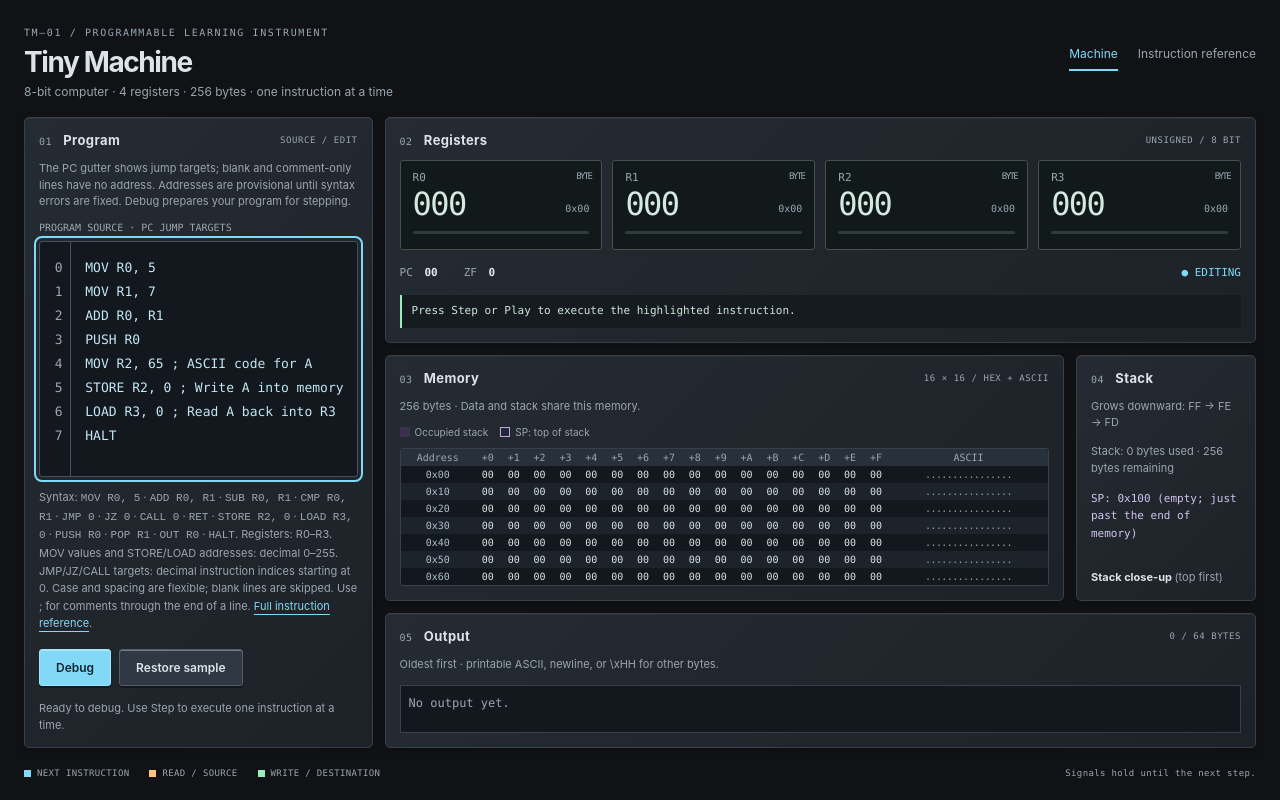
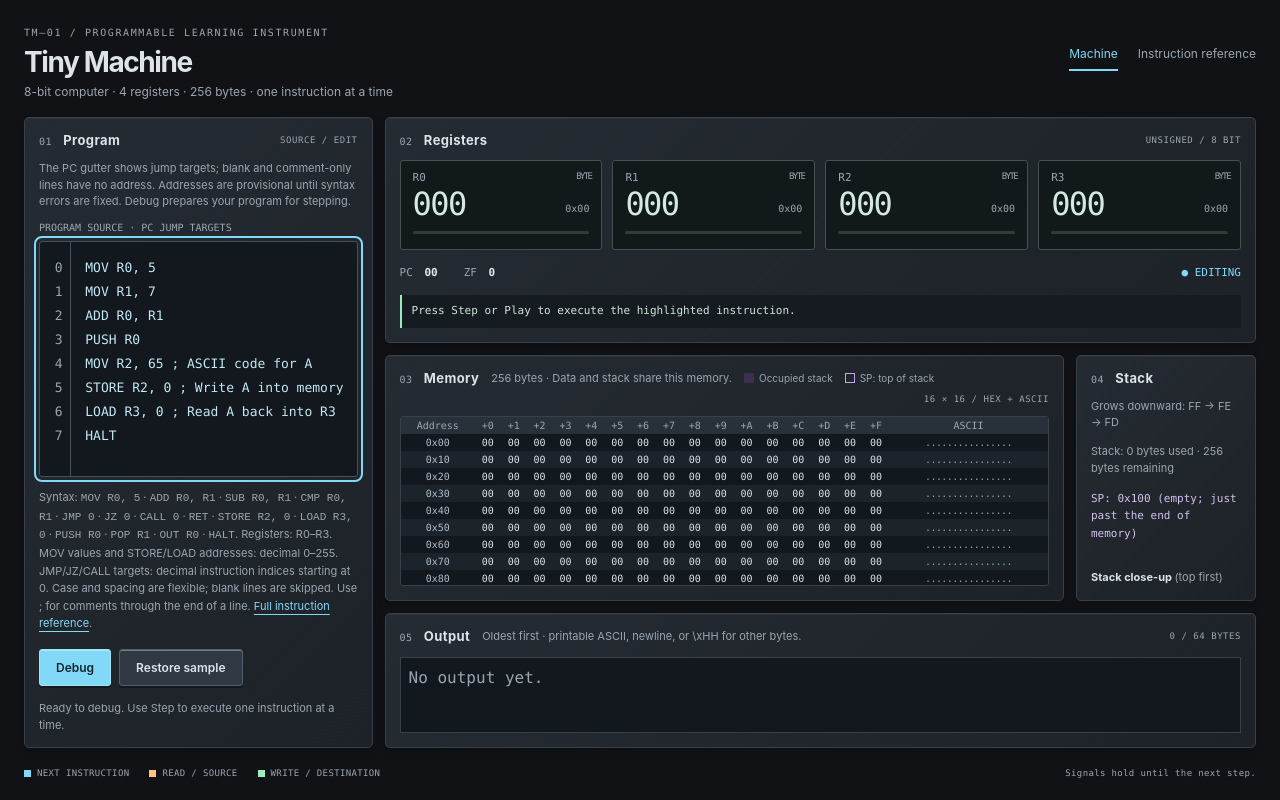
Before and after one commit to liquidvapour/learn-to-code, a React (Vite) app: page / in a window 1280 px wide. Built offline with nearby package versions, Linux system fonts and the light colour scheme.

Commit message:
Compact panel headings and enlarge output text

```diff
--- a/src/App.tsx
+++ b/src/App.tsx
@@ -364,8 +364,11 @@ function App() {
           </section>
 
           <section className="panel output-panel" aria-labelledby="output-title">
-            <div className="module-heading"><h2 id="output-title"><span>05</span> Output</h2><span className="module-label">{machine.output.length} / {OUTPUT_CAPACITY} BYTES</span></div>
-            <p className="panel-note">Oldest first · printable ASCII, newline, or \xHH for other bytes.</p>
+            <div className="module-heading output-heading">
+              <h2 id="output-title"><span>05</span> Output</h2>
+              <p className="panel-note">Oldest first · printable ASCII, newline, or \xHH for other bytes.</p>
+              <span className="module-label">{machine.output.length} / {OUTPUT_CAPACITY} BYTES</span>
+            </div>
             <div className="output-content" ref={outputView} tabIndex={0} role="region" aria-label="Output bytes" onScroll={(event) => {
               const element = event.currentTarget
               followOutput.current = element.scrollHeight - element.scrollTop - element.clientHeight <= 2
@@ -375,11 +378,14 @@ function App() {
           </section>
 
           <section className="panel memory-panel" aria-labelledby="memory-title">
-            <div className="module-heading"><h2 id="memory-title"><span>03</span> Memory</h2><span className="module-label">16 × 16 / HEX + ASCII</span></div>
-            <p className="panel-note">256 bytes · Data and stack share this memory.</p>
-            <div className="memory-legend">
-              <span><span className="legend-swatch stack-used" aria-hidden="true" /> Occupied stack</span>
-              <span><span className="legend-swatch stack-top" aria-hidden="true" /> SP: top of stack</span>
+            <div className="module-heading memory-heading">
+              <h2 id="memory-title"><span>03</span> Memory</h2>
+              <p className="panel-note">256 bytes · Data and stack share this memory.</p>
+              <div className="memory-legend">
+                <span><span className="legend-swatch stack-used" aria-hidden="true" /> Occupied stack</span>
+                <span><span className="legend-swatch stack-top" aria-hidden="true" /> SP: top of stack</span>
+              </div>
+              <span className="module-label">16 × 16 / HEX + ASCII</span>
             </div>
             <div className="memory-grid" role="region" aria-label="Memory hex grid" tabIndex={0}>
               <table>
--- a/src/style.css
+++ b/src/style.css
@@ -93,7 +93,10 @@ meter::-moz-meter-bar { background: var(--mint); }
 .stack-table th, .stack-table td { padding: 7px 3px; border-bottom: 1px solid var(--line); }
 .stack-table th { font-weight: 400; color: #c6b4e3; }
 .memory-panel { grid-column: 1; grid-row: 2; display: flex; flex-direction: column; }
-.memory-legend { display: flex; gap: 12px; font-size: 10px; color: var(--muted); flex-wrap: wrap; margin-bottom: 10px; }
+.memory-heading, .output-heading { justify-content: flex-start; flex-wrap: wrap; gap: 8px 12px; }
+.memory-heading .panel-note, .output-heading .panel-note { margin: 0; }
+.memory-heading .module-label, .output-heading .module-label { margin-left: auto; }
+.memory-legend { display: flex; gap: 12px; font-size: 10px; color: var(--muted); flex-wrap: wrap; }
 .memory-legend > span { display: flex; gap: 5px; align-items: center; }
 .legend-swatch { display: inline-block; width: 10px; height: 10px; }
 .memory-grid { flex: 1; min-height: 0; overflow: auto; border: 1px solid var(--line); background: #13181e; border-radius: 3px; }
@@ -135,8 +138,6 @@ meter::-moz-meter-bar { background: var(--mint); }
   .register dd { font-size: 26px; }
   .panel { padding: 10px; }
   .module-heading { margin-bottom: 8px; }
-  .memory-panel .panel-note { margin-bottom: 6px; }
-  .memory-legend { margin-bottom: 6px; }
 }
 @media (max-width: 1099px) {
   .page { height: auto; min-height: 100dvh; padding: 16px; }
@@ -173,6 +174,6 @@ meter::-moz-meter-bar { background: var(--mint); }
 }
 
 .output-panel { grid-column: 1 / -1; grid-row: 3; display: flex; flex-direction: column; }
-.output-content { flex: 1; min-height: 0; overflow: auto; white-space: pre-wrap; overflow-wrap: anywhere; border: 1px solid var(--line); background: #13181e; padding: 8px; font: 12px/1.5 var(--mono); }
+.output-content { flex: 1; min-height: 0; overflow: auto; white-space: pre-wrap; overflow-wrap: anywhere; border: 1px solid var(--line); background: #13181e; padding: 8px; font: 16px/1.5 var(--mono); }
 .output-empty { color: var(--muted); }
 @media (max-width: 1099px) { .output-panel { grid-column: 1; grid-row: auto; min-height: 135px; } .output-content { max-height: 160px; } }
```
Also changed, not shown: 1 other file (tests, documents, lock files or other folders).
